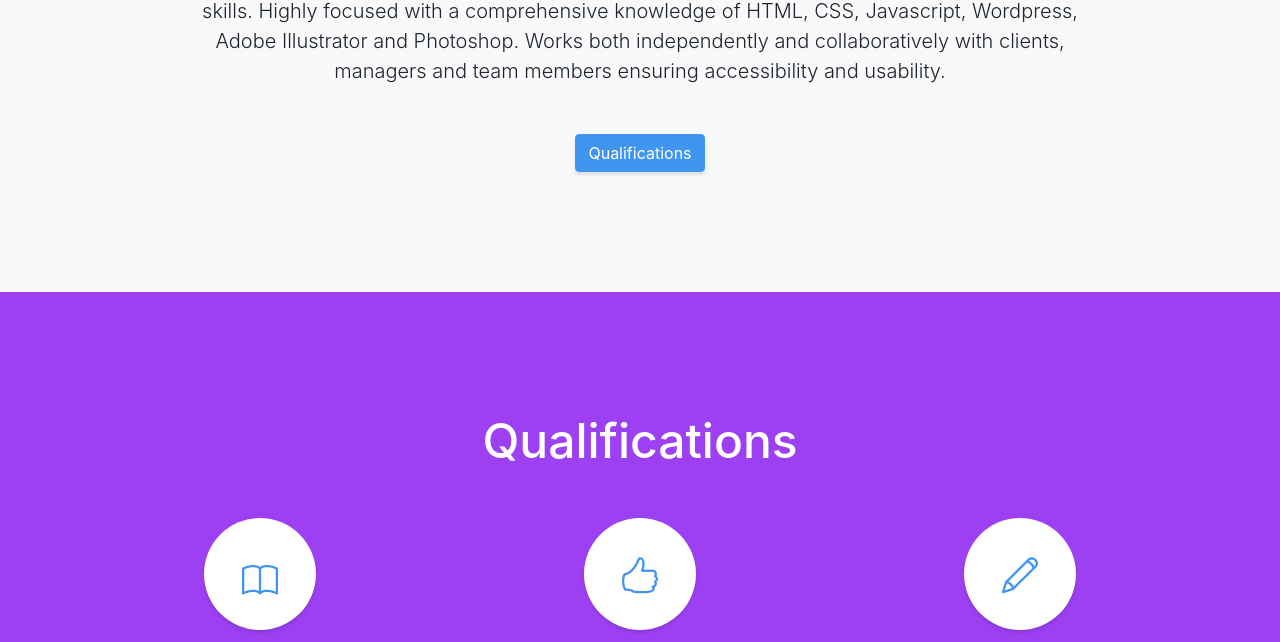
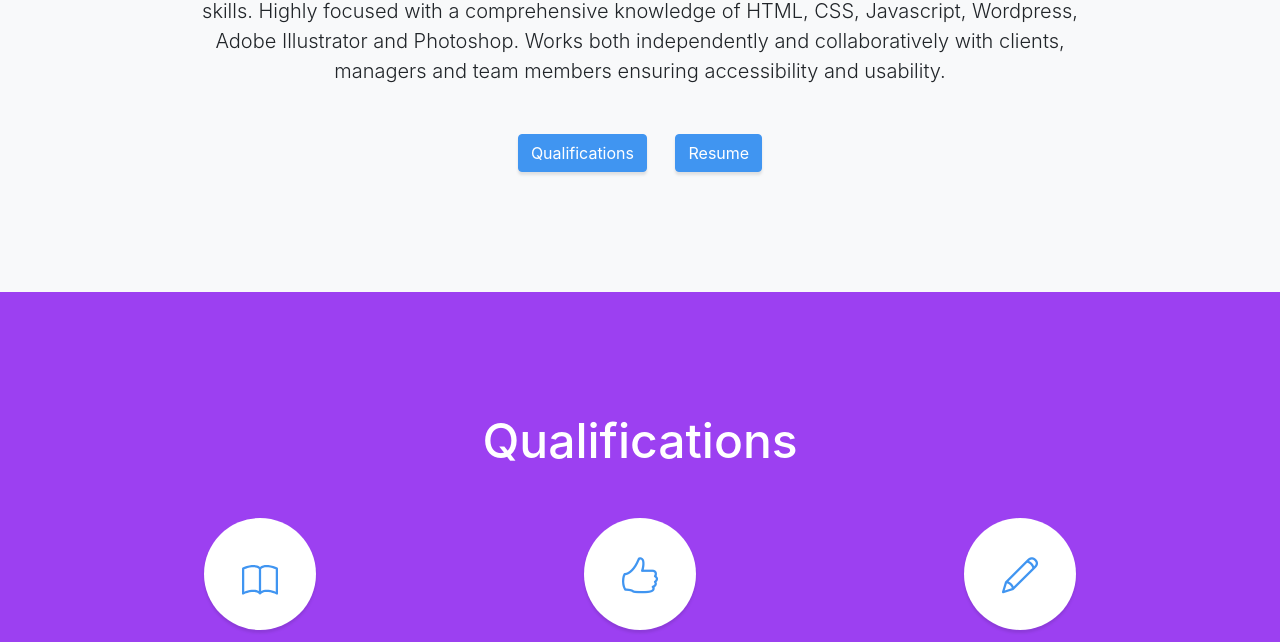
Before and after one commit to sachsd-stack/portfolio, a website with bundled scripts: page index.html in a window 1280 px wide. Shown: the part 1030-1672 px from the top of the page. Built offline with nearby package versions, Linux system fonts and the light colour scheme.

Commit message:
needsUpdatedResume

```diff
--- a/css/stylish-portfolio.css
+++ b/css/stylish-portfolio.css
@@ -379,6 +379,10 @@ a:hover, a:focus, a:active {
   background-color:#9C40F1;
 }
 
+#resume {
+  background-color:#9C40F1;
+}
+
 @media (max-width:767px) {
   #jjDesc.mt-5 {
     margin-top:0 !important;
--- a/index.html
+++ b/index.html
@@ -74,7 +74,8 @@
             skills. Highly focused with a comprehensive knowledge of HTML, CSS, Javascript, Wordpress, Adobe
             Illustrator and Photoshop. Works both independently and collaboratively with clients, managers and
             team members ensuring accessibility and usability.</p>
-          <a class="btn btn-primary btn-xl js-scroll-trigger" href="#qualifications">Qualifications</a>
+          <a class="btn btn-primary btn-xl js-scroll-trigger mr-4" href="#qualifications">Qualifications</a>
+          <a class="btn btn-primary btn-xl" href="./pdf/Daniel Sachs Resume.pdf"  target="_blank">Resume</a>
         </div>
       </div>
     </div>
@@ -258,15 +259,6 @@
       </div>
     </div>
   </section>
-
-  <!-- Call to Action -->
-  <!-- <section class="content-section bg-primary text-white">
-    <div class="container text-center">
-      <h2 class="mb-4">The buttons below are impossible to resist...</h2>
-      <a href="#!" class="btn btn-xl btn-light mr-4">Click Me!</a>
-      <a href="#!" class="btn btn-xl btn-dark">Look at Me!</a>
-    </div>
-  </section> -->
   <!-- Footer -->
   <footer class="footer text-center">
     <div class="container">
```
Also changed, not shown: 1 other file.
